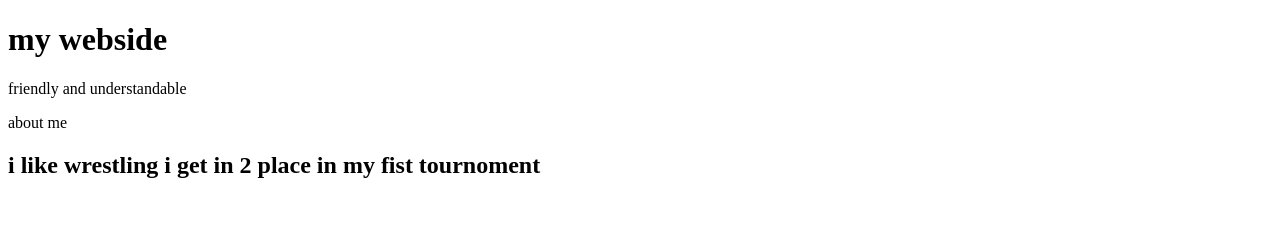
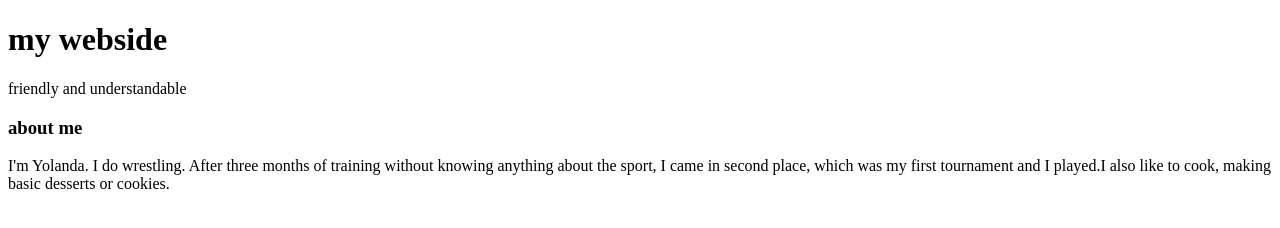
Before and after one commit to Yolandae16/SYEP-Bathgate-Yolanda-Erazo, a plain HTML site: page index.html in a window 1280 px wide. Drawn offline with Linux system fonts and the light colour scheme.

Commit message:
Update index.html

```diff
--- a/index.html
+++ b/index.html
@@ -9,8 +9,8 @@
 <body>
  <h1>my webside</h1>
 <p>friendly and understandable</p>
-<p>about me</p>
-<h2>i like wrestling i get in 2 place in my fist tournoment</h2>
+<h3>about me</h3>
+<p>I'm Yolanda. I do wrestling. After three months of training without knowing anything about the sport, I came in second place, which was my first tournament and I played.I also like to cook, making basic desserts or cookies.</p>
 
 
 
```
